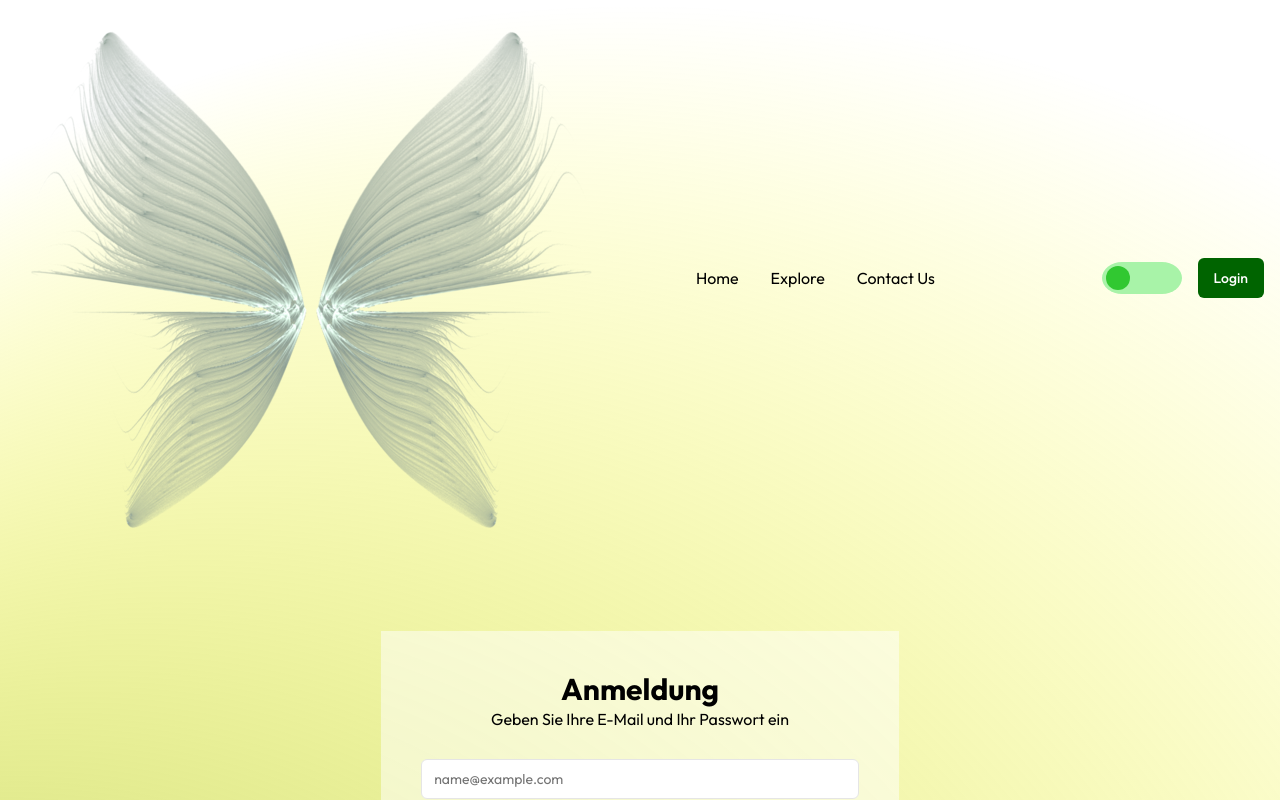
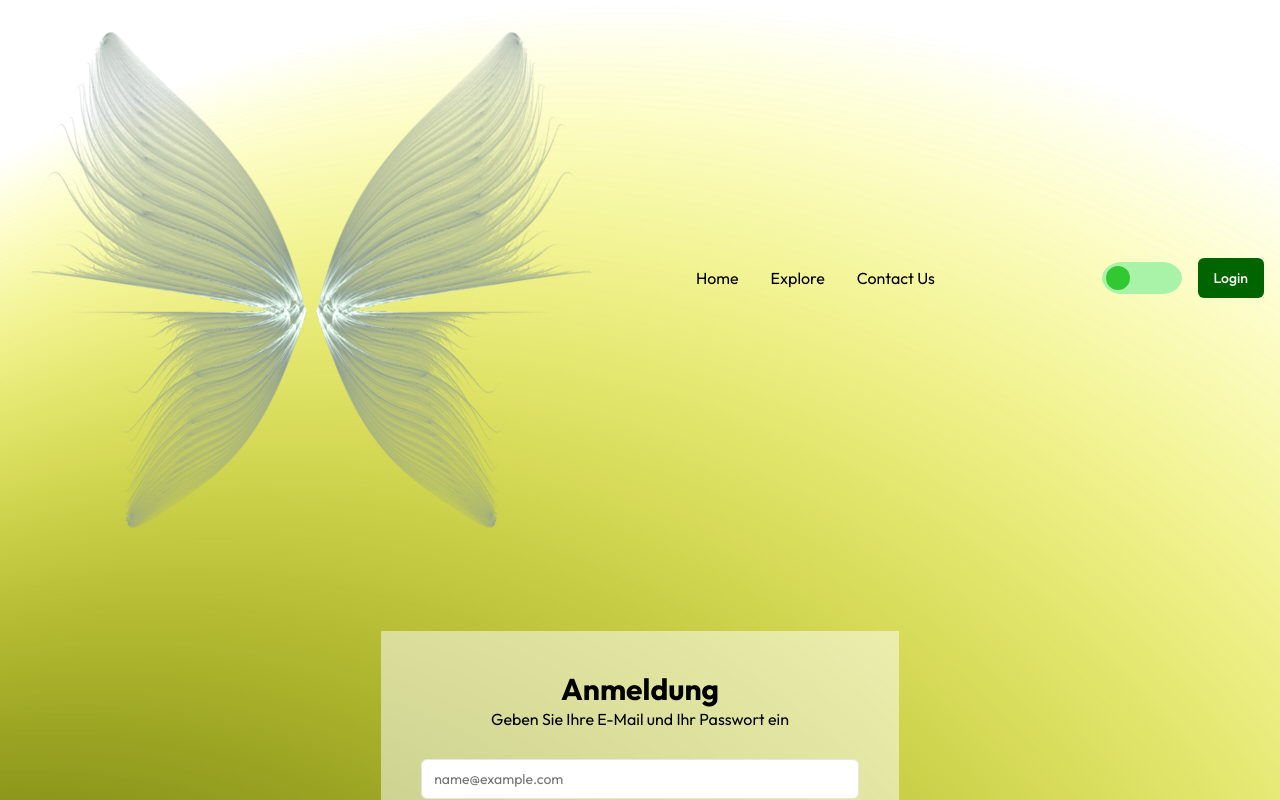
Before and after one commit to Loginofff/Beauty-book-3.0, a Next.js app: page /sign-in in a window 1280 px wide. Shown: the top 800 px of the page. Built offline with nearby package versions, Linux system fonts and the light colour scheme.

Commit message:
IOS theme

```diff
--- a/app/(route)/contact/page.tsx
+++ b/app/(route)/contact/page.tsx
@@ -128,7 +128,7 @@ export default function Contact() {
           </div>
         </div>
 
-        <div className="message block text-green-700">
+        <div className="message block text-green-700 ">
           <label htmlFor="frm-message">Nachricht</label>
           <textarea
             id="frm-message"
--- a/app/_components/BackgroundAnimation.js
+++ b/app/_components/BackgroundAnimation.js
@@ -15,58 +15,23 @@ function BackgroundAnimation() {
         }}
       >
         <defs>
-          <radialGradient
-            id="Gradient1"
-            cx="50%"
-            cy="50%"
-            fx="10%"
-            fy="50%"
-            r=".5"
-          >
-            <animate
-              attributeName="fx"
-              dur="34s"
-              values="0%;3%;0%"
-              repeatCount="indefinite"
-            />
+  <radialGradient id="Gradient1" cx="50%" cy="50%" fx="10%" fy="50%" r=".5">
+    <animate attributeName="fx" dur="34s" values="0%;3%;0%" repeatCount="indefinite" />
     <stop offset="4%" stopColor="#AEC670" />
     <stop offset="100%" stopColor="#ff00" />
   </radialGradient>
-          <radialGradient
-            id="Gradient1"
-            cx="50%"
-            cy="50%"
-            fx="10%"
-            fy="50%"
-            r=".5"
-          >
-            <animate
-              attributeName="fx"
-              dur="34s"
-              values="0%;3%;0%"
-              repeatCount="indefinite"
-            />
+  <radialGradient id="Gradient2" cx="50%" cy="50%" fx="10%" fy="50%" r=".5">
+    <animate attributeName="fx" dur="34s" values="0%;3%;0%" repeatCount="indefinite" />
     <stop offset="0%" stopColor="#344C11" />
     <stop offset="100%" stopColor="#ff00" />
   </radialGradient>
-          <radialGradient
-            id="Gradient1"
-            cx="50%"
-            cy="50%"
-            fx="10%"
-            fy="50%"
-            r=".5"
-          >
-            <animate
-              attributeName="fx"
-              dur="34s"
-              values="0%;3%;0%"
-              repeatCount="indefinite"
-            />
+  <radialGradient id="Gradient3" cx="50%" cy="50%" fx="10%" fy="50%" r=".5">
+    <animate attributeName="fx" dur="34s" values="0%;3%;0%" repeatCount="indefinite" />
     <stop offset="6%" stopColor="#1A2902" />
     <stop offset="100%" stopColor="#ff00" />
   </radialGradient>
 </defs>
+
         <rect x="0" y="0" width="100%" height="100%" fill="url(#Gradient1)">
           <animate
             attributeName="x"
```
Lines whose indentation alone changed are shown as unchanged.
